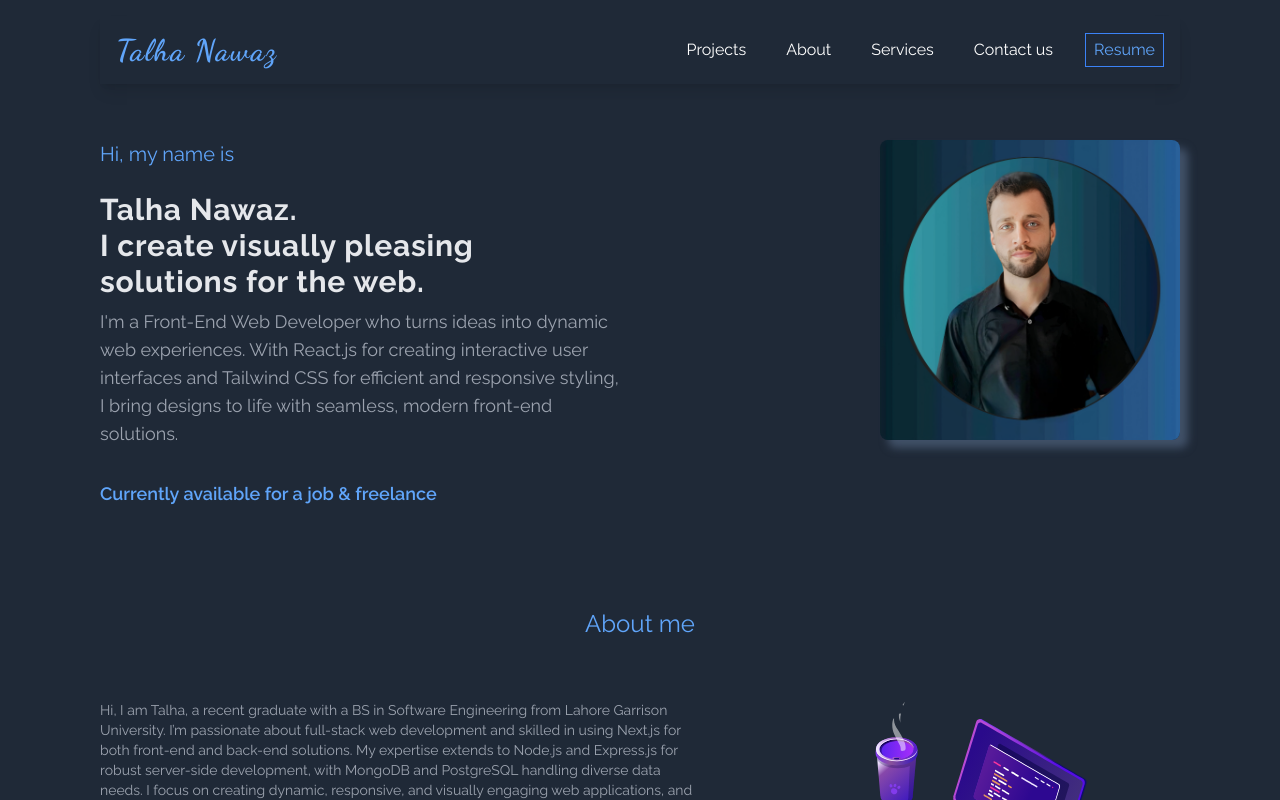
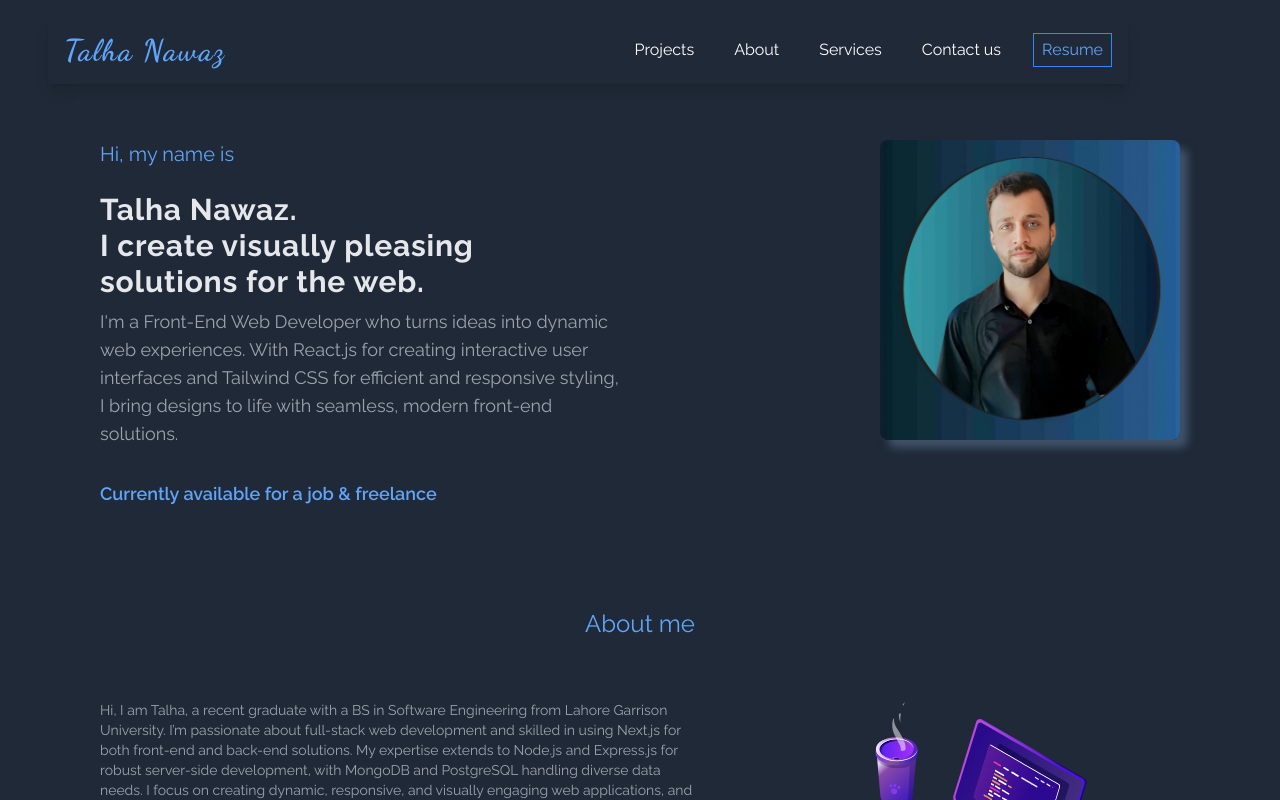
Before and after one commit to Talha-TN/updated-portfolio, a React (Vite) app: page / in a window 1280 px wide. Shown: the top 800 px of the page. Built offline with nearby package versions, Linux system fonts and the light colour scheme.

Commit message:
updated some styles

```diff
--- a/src/components/header/Header.jsx
+++ b/src/components/header/Header.jsx
@@ -160,7 +160,7 @@ const Header = () => {
       initial="hidden"
       animate="visible"
       variants={headerVariants}
-      className="mt-4 bg-gray-800 text-white py-4 shadow-lg max-w-[1080px] mx-auto flex justify-between items-center px-4 flex-wrap relative"
+      className="mt-4 ml-12 bg-gray-800 text-white py-4 shadow-lg max-w-[1080px] mx-auto flex justify-between items-center px-4 flex-wrap relative"
     >
       {/* Logo and Title */}
       <motion.div variants={headerVariants}>
```
